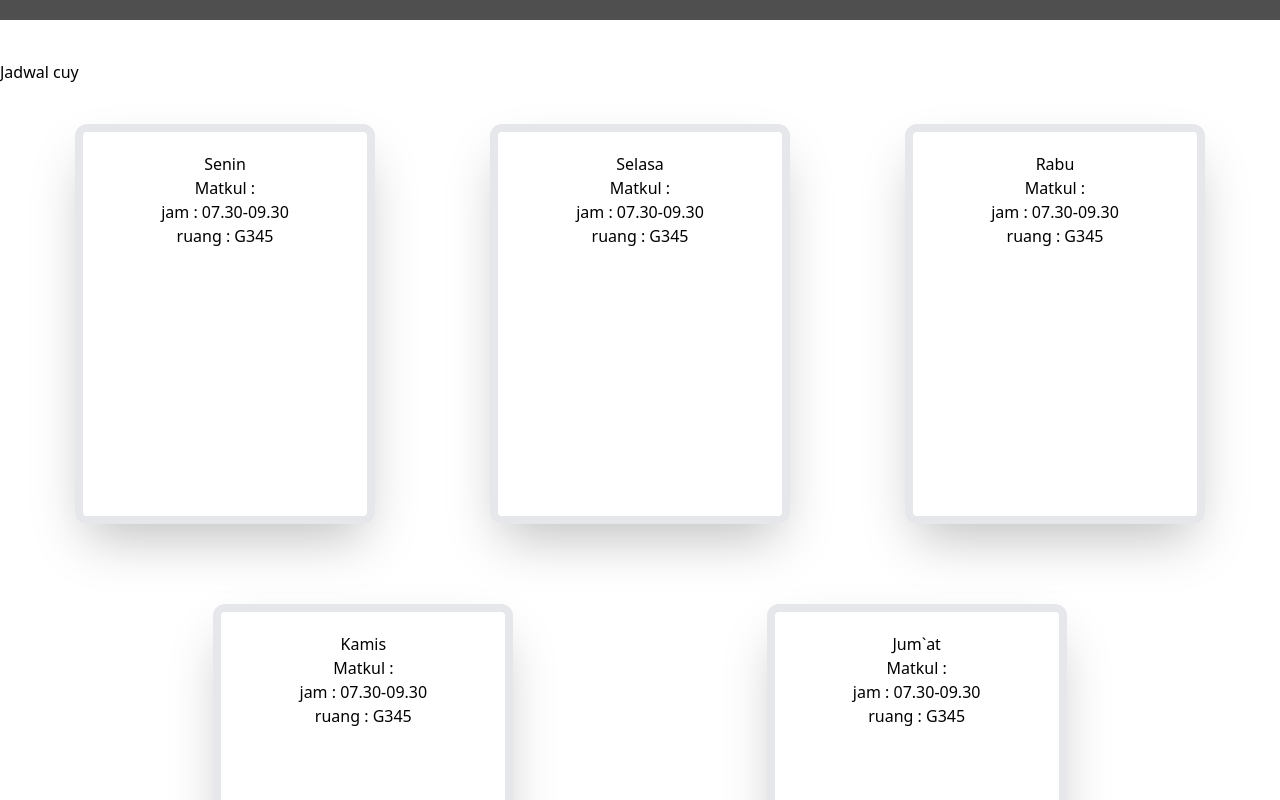
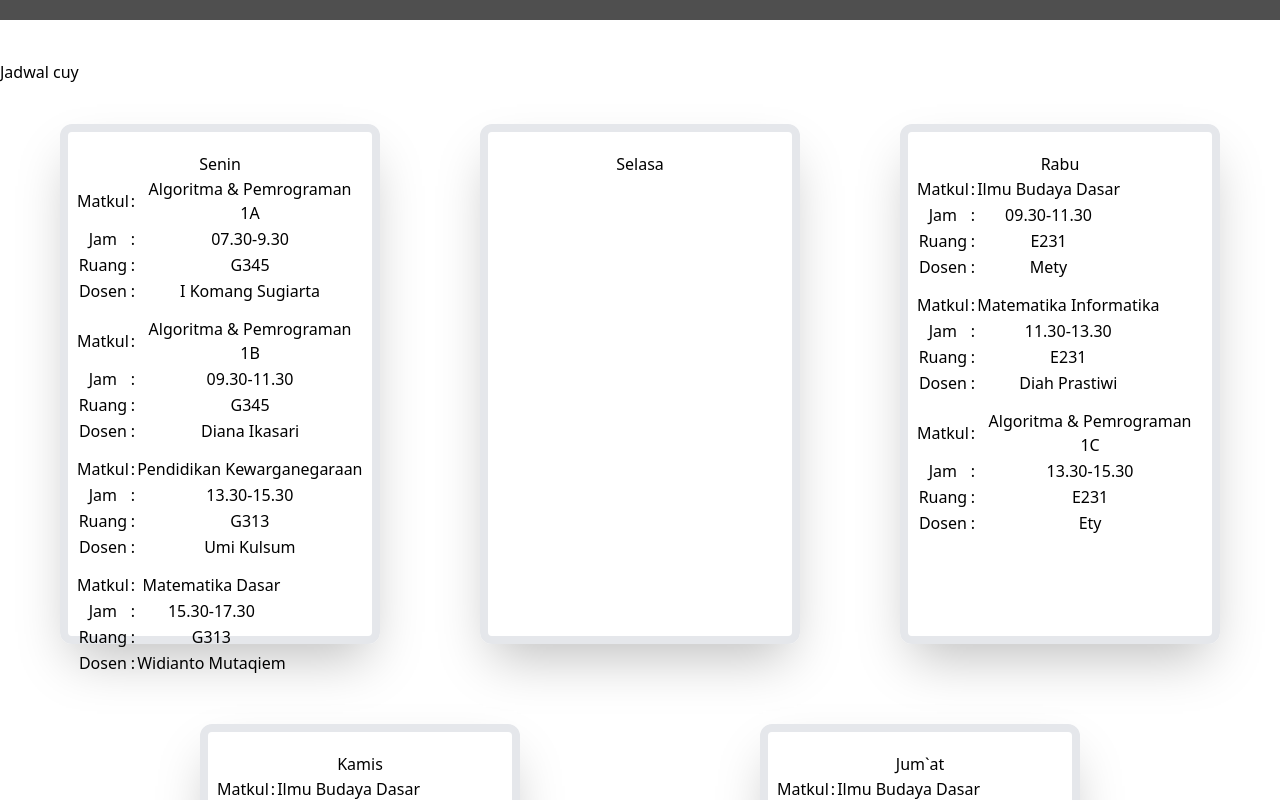
Before and after one commit to naufal03/project-kelas, a React (Vite) app: page / in a window 1280 px wide. Shown: the part 780-1580 px from the top of the page. Built offline with nearby package versions, Linux system fonts and the light colour scheme; grey boxes are pictures that could not be loaded.

Commit message:
jadwal angges

```diff
--- a/src/components/Menu.jsx
+++ b/src/components/Menu.jsx
@@ -126,13 +126,41 @@ export const Menu = () => {
 					{jadwalKuliah.map((jadwal, index) => {
 						return (
 							<div
-								className="w-[300px] h-[400px] bg-white-500 rounded-xl shadow-2xl m-10 border-8 pt-5 flex flex-col  items-center "
+								className="w-[320px] h-[520px] bg-white-500 rounded-xl shadow-2xl m-10 border-8 pt-5 flex flex-col  items-center "
 								key={index}
 							>
 								{jadwal.hari}
-								<h3>Matkul : {} </h3>
-								<h3>jam : 07.30-09.30</h3>
-								<h3>ruang : G345</h3>
+								{jadwal.matkul.map((matkul, index) => {
+									return (
+										<div
+											key={index}
+											className="flex flex-col items-start mb-3 px-2 w-full box-border "
+										>
+											<table>
+												<tr>
+													<td>Matkul</td>
+													<td> : </td>
+													<td>{matkul.namaMatkul}</td>
+												</tr>
+												<tr>
+													<td>Jam</td>
+													<td>:</td>
+													<td>{matkul.jam}</td>
+												</tr>
+												<tr>
+													<td>Ruang</td>
+													<td>:</td>
+													<td>{matkul.ruang}</td>
+												</tr>
+												<tr>
+													<td>Dosen</td>
+													<td>:</td>
+													<td>{matkul.dosen}</td>
+												</tr>
+											</table>
+										</div>
+									);
+								})}
 							</div>
 						);
 					})}
```
